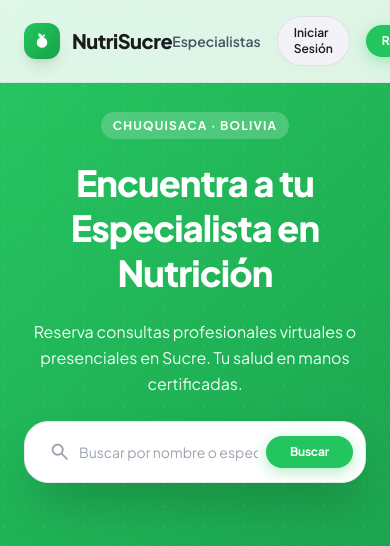
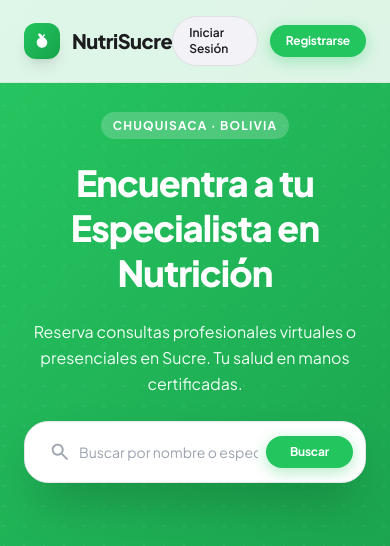
Before and after one commit to Xinger28/Nutrisucre, a PHP site: page /root/ in a window 390 px wide. Shown: the top 546 px of the page. Run offline with PHP 8.4, Linux system fonts and the light colour scheme; some libraries are stand-ins or nearby versions; some web fonts are replaced.

Commit message:
se mejoro la pagina

```diff
--- a/index.php
+++ b/index.php
@@ -38,19 +38,17 @@ $usuarioLogueado = $_SESSION['usuario'] ?? null;
 
   <!-- Navbar -->
   <nav class="glass-nav fixed top-0 left-0 right-0 z-50 px-6 py-4 flex items-center justify-between">
-    <div class="flex items-center gap-3">
+    <div class="flex items-center gap-3 cursor-pointer" onclick="window.location.href='index.php'">
       <div class="w-9 h-9 bg-gradient-to-br from-[#22c55e] to-[#16a34a] rounded-xl flex items-center justify-center shadow-lg">
         <span class="icon icon-fill text-white text-lg" style="font-size:18px">nutrition</span>
       </div>
       <span class="text-xl font-black tracking-tight text-[#1c1c1e]">NutriSucre</span>
     </div>
 
-    <div class="flex items-center gap-4">
-      <a href="#especialistas" class="text-sm font-semibold text-gray-600 hover:text-green-600 transition-colors">Especialistas</a>
-      <a href="#testimonios" class="text-sm font-semibold text-gray-600 hover:text-green-600 transition-colors hidden sm:block">Opiniones</a>
-
+    <div class="flex items-center gap-3">
       <?php if ($usuarioLogueado): ?>
-        <a href="dashboard.php" class="ios-btn py-2 px-4 text-xs">Panel Control</a>
+        <a href="dashboard.php" class="ios-btn py-2 px-4 text-xs">Panel de Control</a>
+        <a onclick="logout()" class="ios-btn-ghost py-2 px-4 text-xs border border-red-200 text-red-500 hover:bg-red-100/30 hover:text-red-600 cursor-pointer">Cerrar Sesión</a>
       <?php else: ?>
         <a href="login.php" class="ios-btn-ghost py-2 px-4 text-xs">Iniciar Sesión</a>
         <a href="login.php?tab=register" class="ios-btn py-2 px-4 text-xs">Registrarse</a>
@@ -352,6 +350,7 @@ $usuarioLogueado = $_SESSION['usuario'] ?? null;
   let nutriSeleccionado = null;
   let slotSeleccionado = null;
   let usuarioAutenticado = <?= $usuarioLogueado ? 'true' : 'false' ?>;
+  let rolUsuario = '<?= $usuarioLogueado ? $usuarioLogueado['rol'] : '' ?>';
   let serviciosNutri = [];
 
   // Al cargar, inicializar buscador y lista de profesionales
@@ -709,10 +708,20 @@ $usuarioLogueado = $_SESSION['usuario'] ?? null;
 
   function irRegistroProfesional() {
       if (usuarioAutenticado) {
-          window.location.href = 'registro_nutricionista.php';
+          if (rolUsuario === 'Paciente') {
+              alert('Tu cuenta actual es de Paciente. Para unirte al equipo como especialista debes registrarte con una cuenta de Nutricionista.');
+              window.location.href = 'login.php?tab=register';
+          } else {
+              window.location.href = 'registro_nutricionista.php';
+          }
       } else {
-          window.location.href = 'login.php';
+          window.location.href = 'login.php?tab=register';
       }
+  }
+
+  async function logout() {
+      await fetch('api/auth.php?accion=logout', { method: 'POST' });
+      window.location.reload();
   }
   </script>
 </body>
--- a/login.php
+++ b/login.php
@@ -245,6 +245,12 @@ function mostrarMsg(txt, tipo) {
     setTimeout(() => el.classList.add('hidden'), 5000);
 }
 function ocultarMsg() { document.getElementById('msgGlobal').classList.add('hidden'); }
+document.addEventListener('DOMContentLoaded', () => {
+    const params = new URLSearchParams(window.location.search);
+    if (params.get('tab') === 'register') {
+        mostrarTab('register');
+    }
+});
 document.addEventListener('keydown', e => {
     if (e.key !== 'Enter') return;
     !document.getElementById('formLogin').classList.contains('hidden') ? login() : registrar();
```
